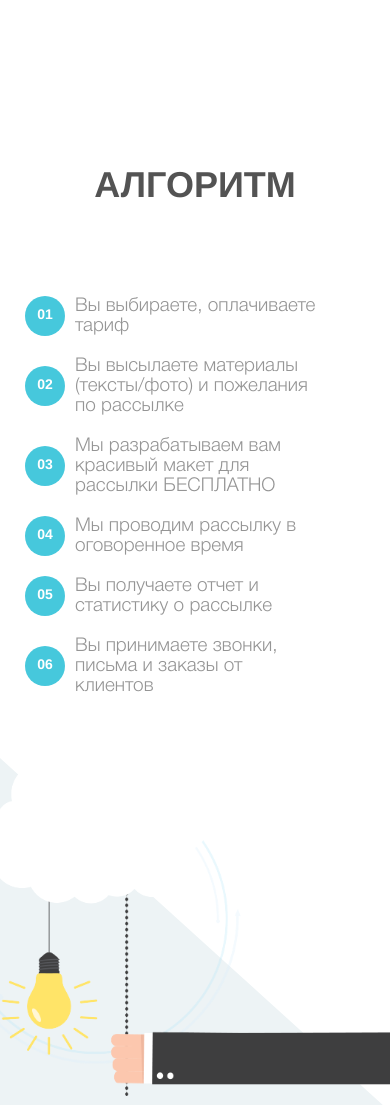
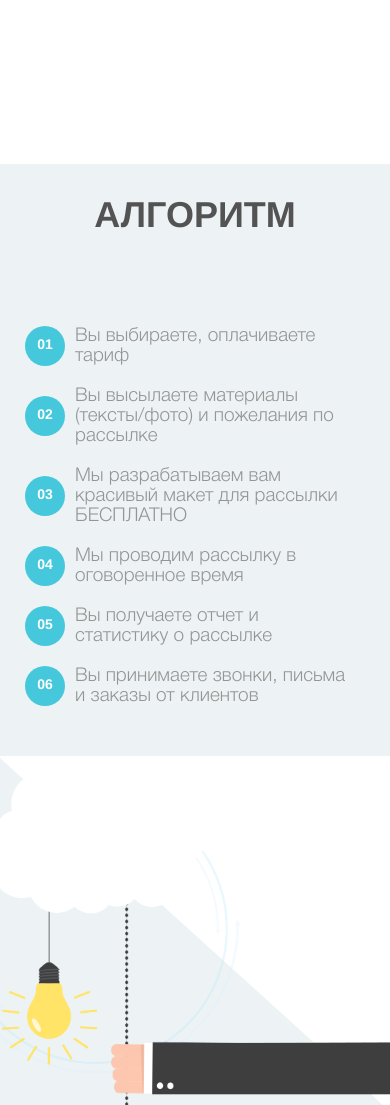
Before and after one commit to RadiksMan/event_sender, a PHP site: page /process.php in a window 390 px wide. Shown: the part 810-1915 px from the top of the page. Run offline with PHP 8.4, Linux system fonts and the light colour scheme; style sheets or scripts are compiled from the project's sources; some libraries are stand-ins or nearby versions.

Commit message:
no message

```diff
--- a/css/adaptation_roma.css
+++ b/css/adaptation_roma.css
@@ -26,13 +26,30 @@
   }
 }
 
-@media screen and (max-width: 666px) {
+@media screen and (max-width: 992px) {
+  .algoritm {
+    background-color: #EDF3F5;
+  }
+  .algoritm .algoritm-title h2 {
+    font-size: 36rem !important;
+    padding-top: 30px;
+  }
+}
+
+@media screen and (max-width: 767px) {
+  .algoritm {
+    background-color: #EDF3F5;
+  }
   .algoritm .algoritm-wrap .algoritm-title h2 {
     font-size: 36rem !important;
+    padding-top: 30px;
   }
   .algoritm .algoritm-wrap .algoritm-list {
     width: 100% !important;
     padding: 0rem 15rem;
+  }
+  .algoritm .algoritm-wrap .algoritm-list li {
+    width: 100%;
   }
   .algoritm .algoritm-wrap .algoritm-list li span {
     font-size: 14rem !important;
@@ -41,6 +58,9 @@
     padding-top: 10rem !important;
     margin-right: 10rem !important;
   }
+  .algoritm .algoritm-wrap .algoritm-list li p {
+    width: 80% !important;
+  }
   .algoritm .algoritm-wrap .body-img-wrap {
     display: none;
   }
--- a/sass/adaptation_roma.scss
+++ b/sass/adaptation_roma.scss
@@ -23,25 +23,30 @@
 	}
 }
 @media screen and (max-width: 992px){
-
+	.algoritm{background-color: #EDF3F5;
+		.algoritm-title{
+			h2{ font-size: 36rem!important;padding-top: 30px;}
+		}
+	}
 }
 @media screen and (max-width: 767px){
-
-}
-@media screen and (max-width: 666px){
-	.algoritm{
+	.algoritm{background-color: #EDF3F5;
 		.algoritm-wrap{
 			.algoritm-title{
-				h2{ font-size: 36rem!important;}
+				h2{ font-size: 36rem!important;padding-top: 30px;}
 			}
 			.algoritm-list{width: 100%!important;padding: 0rem 15rem;
-				li{
+				li{width: 100%;
 					span{font-size: 14rem!important;width: 40rem!important;height: 40rem!important;padding-top: 10rem!important;margin-right: 10rem!important}
+					p{width: 80%!important;}
 				}
 			}
 			.body-img-wrap{display: none;}
 		}
 	}
+}
+@media screen and (max-width: 666px){
+
 }
 @media screen and (max-width: 479px){
 
```
